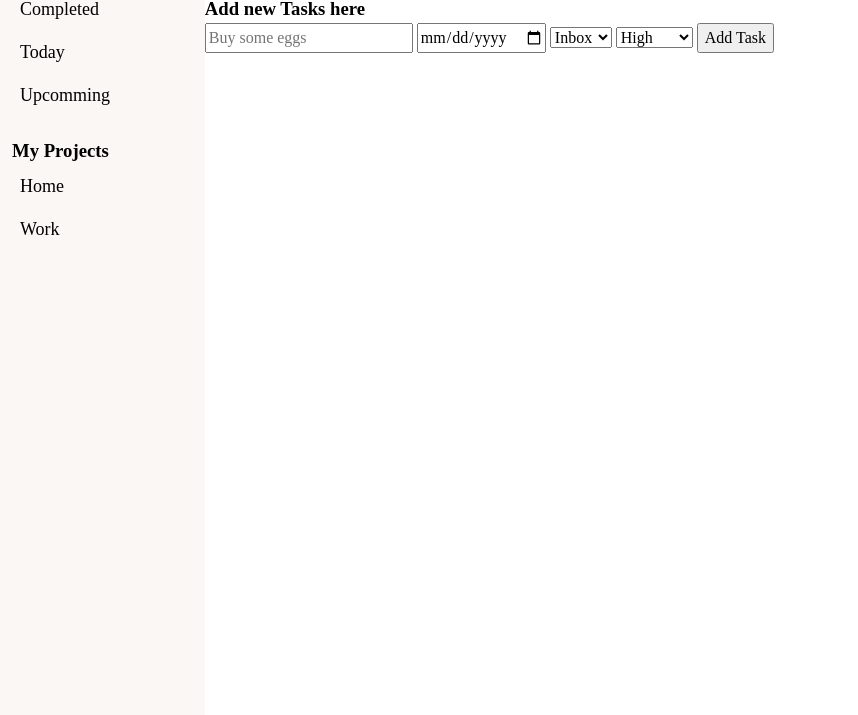
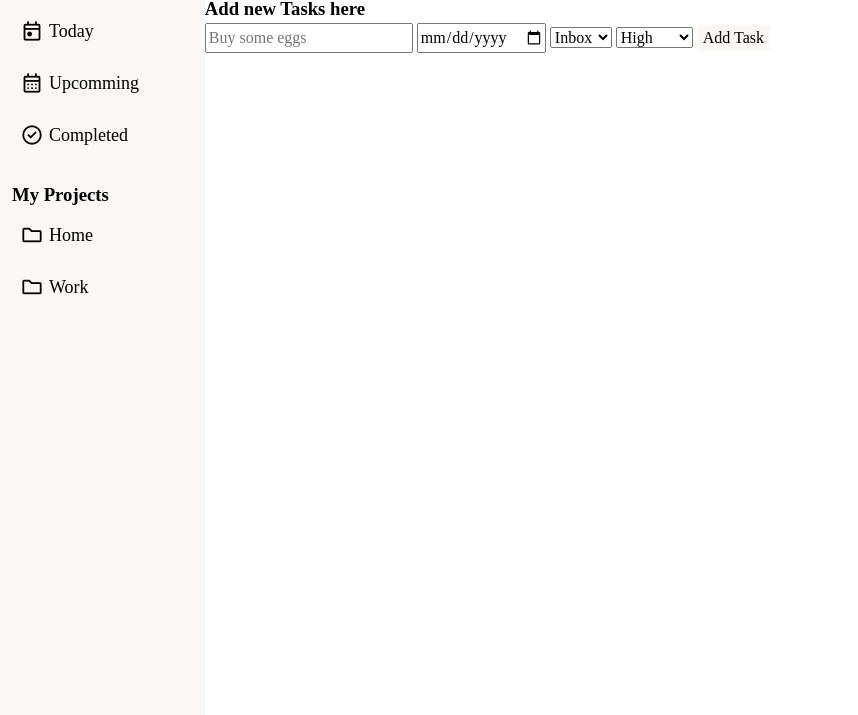
Before and after one commit to MCurb/todo-list-TOP, a website built with webpack: page src/template.html in a window 1280 px wide. Shown: the part 85-800 px from the top of the page, without its empty margins (0-858 px from the left). Built offline with nearby package versions, Linux system fonts and the light colour scheme.

Commit message:
Add svg icons to sidebar elements

```diff
--- a/src/sidebar-ui.js
+++ b/src/sidebar-ui.js
@@ -5,23 +5,44 @@ import { renderTasks } from "./dom";
 const editSelectProject = document.querySelector(".select-project-edit");
 const selectProject = document.querySelector(".select-project");
 
-const taskCategories = document.querySelector(".task-categories");
-const projects = document.querySelector(".projects")
+const taskCategoryContainer = document.querySelector(".task-categories");
+const projectsSection = document.querySelector(".projects");
 
 let renderedProject = "Inbox";
 
 export function renderProjects() {
   Object.keys(getCurrentProjects()).forEach((project) => {
-    const projectContainer = document.createElement("div");
-    projectContainer.textContent = `${project}`;
-    projectContainer.classList.add(`${project}`);
-    const taskContainers = ["Inbox", "Completed", "Today", "Upcomming"];
-      if (taskContainers.includes(project)) {
-        taskCategories.appendChild(projectContainer);
-      } else {
-        projects.appendChild(projectContainer)
+    const projectTaskContainer = document.createElement("div");
+    projectTaskContainer.textContent = `${project}`;
+    projectTaskContainer.classList.add(`${project}`, "flexbox");
+    const icon = document.createElement("span");
+    icon.classList.add("material-symbols-outlined");
+
+    const taskSections = ["Inbox", "Completed", "Today", "Upcomming"];
+    if (taskSections.includes(project)) {
+      switch (project) {
+        case "Inbox":
+          icon.textContent = "inbox";
+          break;
+        case "Completed":
+          icon.textContent = "check_circle";
+          break;
+        case "Today":
+          icon.textContent = "today";
+          break;
+        case "Upcomming":
+          icon.textContent = "calendar_month";
+          break;
+
+        default:
+          break;
       }
-
+      taskCategoryContainer.appendChild(projectTaskContainer);
+    } else {
+      icon.textContent = "folder";
+      projectsSection.appendChild(projectTaskContainer);
+    }
+    projectTaskContainer.prepend(icon);
   });
 }
 
--- a/src/state.js
+++ b/src/state.js
@@ -4,9 +4,9 @@ let tasks = [];
 //projects object that holds all the array projects
 let currentProjects = {
   Inbox: [],
-  Completed: [],
   Today: [],
   Upcomming: [],
+  Completed: [],
 };
 
 export function getCurrentProjects() {
--- a/src/styles.css
+++ b/src/styles.css
@@ -90,6 +90,15 @@ body {
   height: 100%;
 }
 
+.material-symbols-outlined {
+  line-height: 1.5;
+  font-variation-settings:
+  'FILL' 0,
+  'wght' 400,
+  'GRAD' 0,
+  'opsz' 20
+}
+
 .header {
   grid-area: header;
   place-self: center;
@@ -126,6 +135,22 @@ body {
   cursor: pointer;
 }
 
+.flexbox {
+  display: flex;
+  align-items: center;
+  gap: 5px;
+}
+
+.add-task-btn {
+  border: none;
+  background-color: hsl(30, 40%, 97%);
+}
+
+.add-task-btn:hover .hover {
+  font-variation-settings: 'FILL' 1, 'wght' 700;
+  color: hsl(0, 0%, 60%);
+}
+
 .edit-task-form {
   display: none;
 }
--- a/src/template.html
+++ b/src/template.html
@@ -4,6 +4,7 @@
     <meta charset="UTF-8" />
     <meta name="viewport" content="width=device-width, initial-scale=1.0" />
     <title>To-do App</title>
+    <link rel="stylesheet" href="https://fonts.googleapis.com/css2?family=Material+Symbols+Outlined" />
   </head>
   <body>
     <header class="header">
@@ -11,7 +12,7 @@
     </header>
     <div class="sidebar">
       <div class="task-categories">
-        <button class="add-task-btn">Add Task</button>
+        <button class="add-task-btn flexbox"><span class="material-symbols-outlined hover">add_circle</span>Add Task</button>
       </div>
       <div class="projects">
         <h3>My Projects</h3>
```
